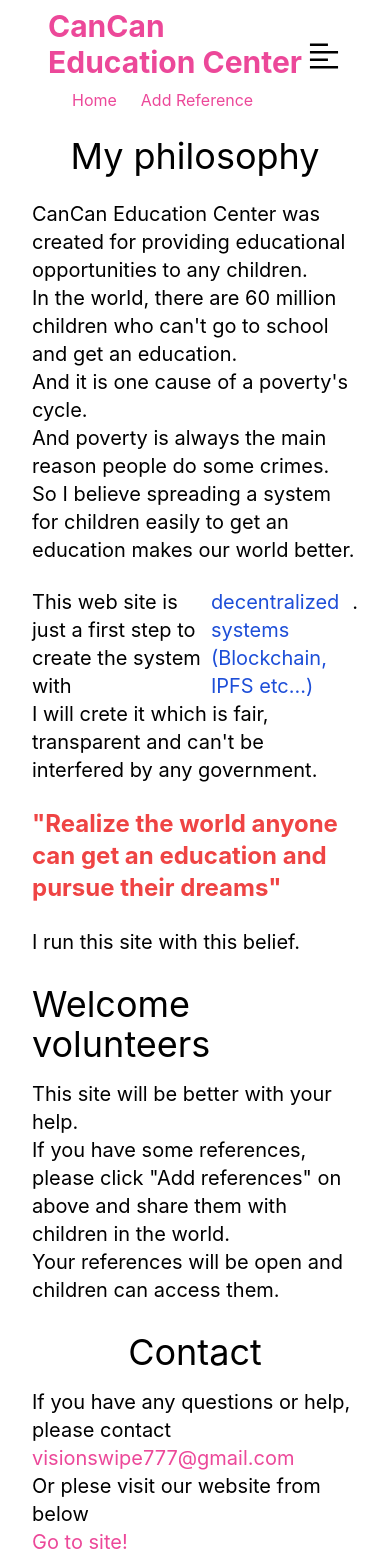
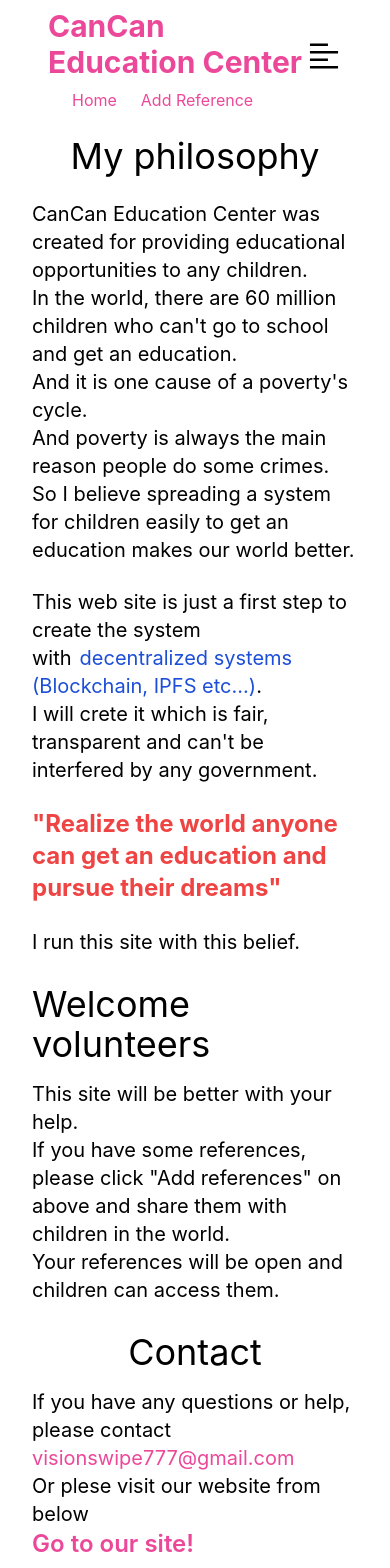
Before and after one commit to cancan007/CanCan-Education-Center, a React (Create React App) app in the folder front_end/: page / in a window 390 px wide. Shown: the top 1568 px of the page. Built offline with nearby package versions, Linux system fonts and the light colour scheme; no server answers; what ipfs-http-client would draw is missing.

Commit message:
added icon title and description

```diff
--- a/front_end/src/components/add-reference/AddReference.js
+++ b/front_end/src/components/add-reference/AddReference.js
@@ -119,7 +119,7 @@ export default function AddReference() {
 
   return (
     <div className="flex flex-col-reverse md:flex-row">
-      <div className="flex flex-col md:flex-row justify-center items-center w-full md:w-2/3">
+      <div className="flex flex-col md:flex-row justify-center items-center w-full md:w-2/3 px-20 md:px-0">
         <div className="flex flex-col pb-12">
           <input
             placeholder="Title"
--- a/front_end/src/components/home/Home.js
+++ b/front_end/src/components/home/Home.js
@@ -23,11 +23,11 @@ export default function Home() {
               education makes our world better.
             </p>
             <br></br>
-            <p className="text-xl flex flex-row">
+            <p className="text-xl">
               This web site is just a first step to create the system with
-              <p className="text-xl text-blue-700 ml-2">
+              <span className="text-xl text-blue-700 ml-2">
                 decentralized systems (Blockchain, IPFS etc...)
-              </p>
+              </span>
               .
             </p>
             <p className="text-xl">
@@ -61,8 +61,8 @@ export default function Home() {
             </p>
             <p className="text-xl">Or plese visit our website from below</p>
             <a href="https://www.vision-swipe.com/">
-              <p className="text-xl text-pink-500 hover:text-pink-300 cursor-pointer">
-                Go to site!
+              <p className="text-2xl font-semibold text-pink-500 hover:text-pink-300 cursor-pointer">
+                Go to our site!
               </p>
             </a>
           </div>
```
